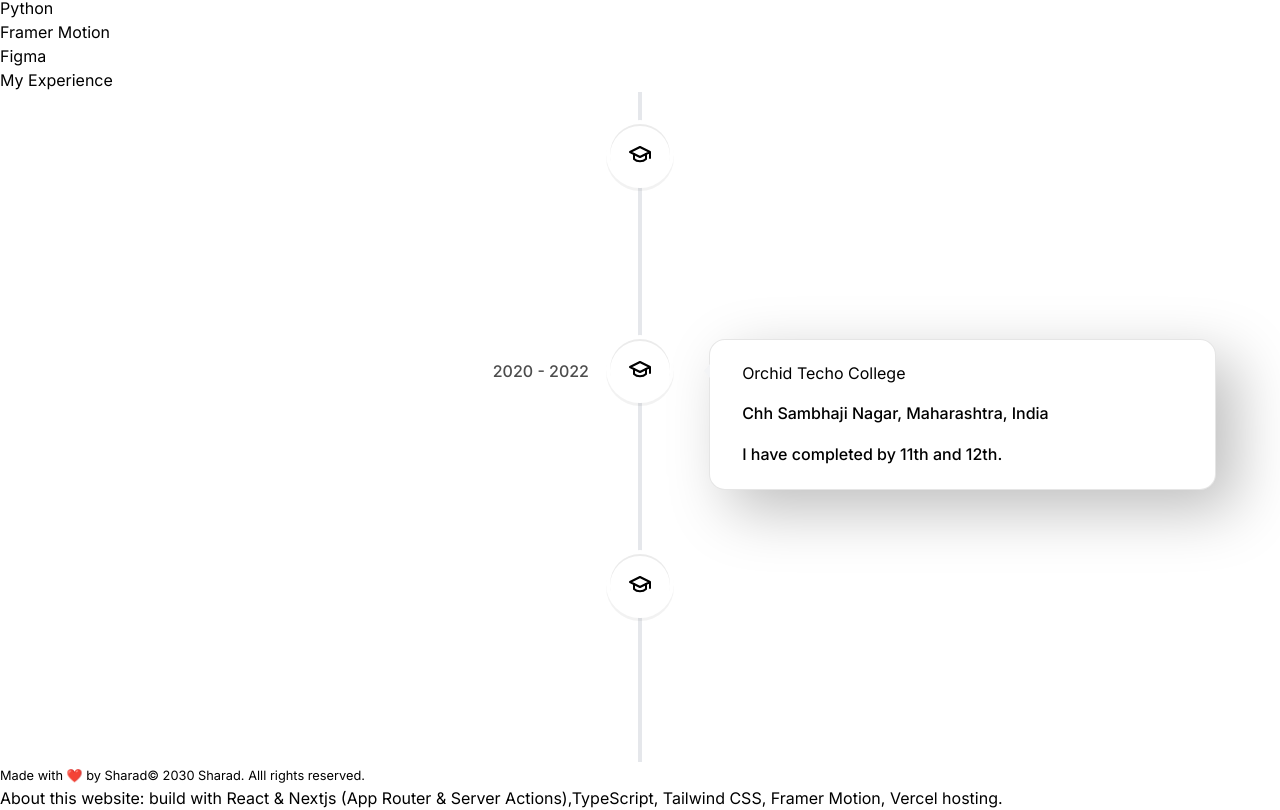
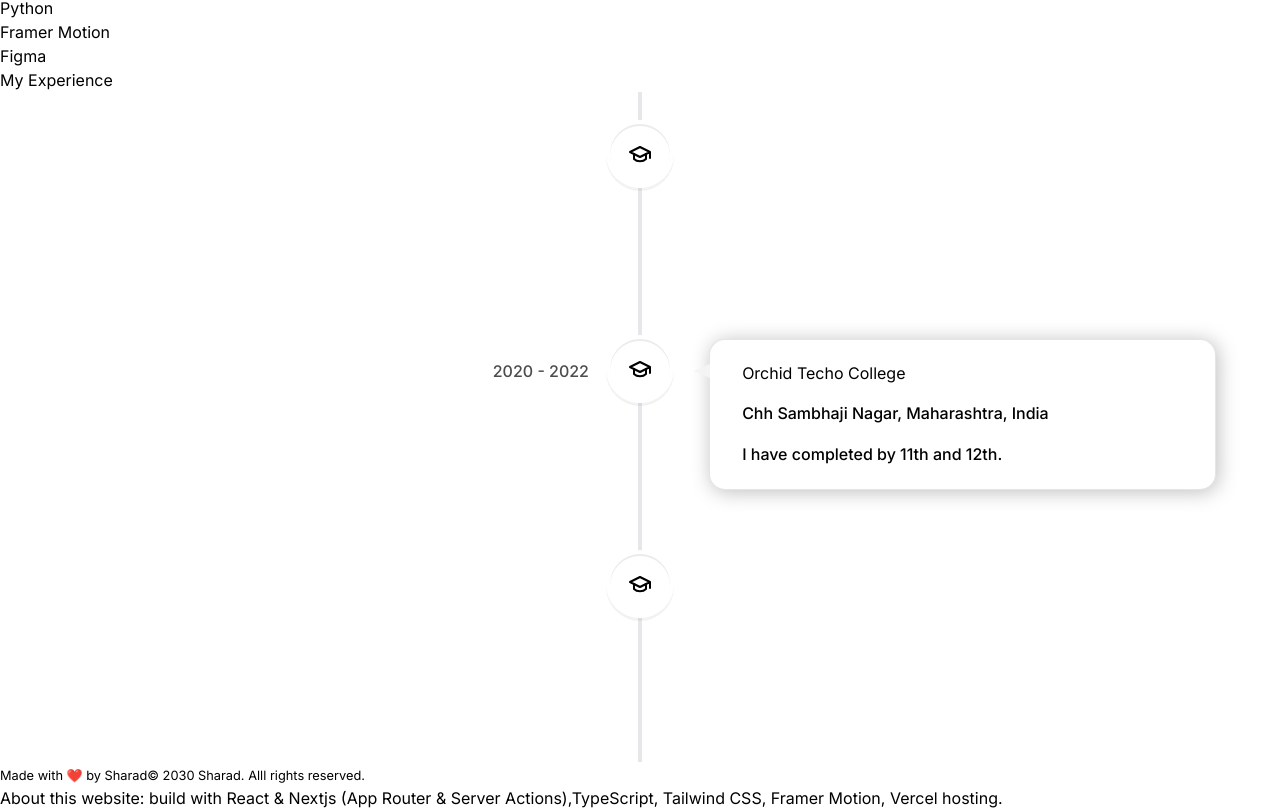
Before and after one commit to code-sharad/portfolio, a Next.js app: page / in a window 1280 px wide. Shown: the part 3701-4511 px from the top of the page. Built offline with nearby package versions, Linux system fonts and the light colour scheme.

Commit message:
add favicon

```diff
--- a/app/components/experience.tsx
+++ b/app/components/experience.tsx
@@ -11,7 +11,7 @@ import "react-vertical-timeline-component/style.min.css";
 import { InView } from "react-intersection-observer";
 import useSectionInView from "@/lib/hooks";
 function Experience() {
-  const { ref, inView } = useSectionInView("Projects", 0.5);
+  const { ref, inView } = useSectionInView("Projects", 0.3);
 
   return (
     <section ref={ref} id="experience" className="scroll-mt-28 mb-28 sm:mb-40">
@@ -28,10 +28,11 @@ function Experience() {
                 borderRadius: "1rem",
                 textAlign: "left",
                 padding: "1.3rem 2rem",
-                WebkitBoxShadow:"20px 20px 60px #bebebe ",
+                WebkitBoxShadow:"2px 2px 20px #bebebe ",
               }}
               contentArrowStyle={{
-                borderRight: "0.4rem solid  #f3f4f6",
+                borderRight: "1rem solid  #f3f4f6",
+
               }}
               date={item.date}
               icon={item.icon}
--- a/app/layout.tsx
+++ b/app/layout.tsx
@@ -4,7 +4,7 @@ import "./globals.css";
 import Header from "./components/header";
 import ActiveSessionContextProvider from "@/context/active-session-context";
 import Footer from "./components/footer";
-import { Analytics } from '@vercel/analytics/react';
+import { Analytics } from "@vercel/analytics/react";
 // import ThemeSwitch from "./components/theme-switch";
 
 const inter = Inter({ subsets: ["latin"] });
@@ -21,16 +21,17 @@ export default function RootLayout({
 }) {
   return (
     <html lang="en" className="!scroll-smooth">
-
-    <link rel="icon" href={'./public/favicon.ico'} sizes="any"/>
-      <body className={`${inter.className} bg-gray-50 text-gray-950 relative dark:bg-gray-950 dark:text-gray-50 dark:text-opacity-90 `}>
+      <link rel="icon" type="" href="/favicon.ico" sizes="any" />
+      <body
+        className={`${inter.className} bg-gray-50 text-gray-950 relative dark:bg-gray-950 dark:text-gray-50 dark:text-opacity-90 `}
+      >
         <div className="bg-[#fbe2e3] absolute top-[-6rem] -z-10 right-[11rem] h-[31.25rem] w-[31.25rem] rounded-full blur-[10rem] sm:w-[68.7rem] dark:bg-[#946263"></div>
         <div className="bg-[#dbd7fb] absolute top-[-6rem] right-[11rem] h-[31.25rem] w-[50rem] -z-10 rounded-full blur-[10rem] sm:w-[68.7rem] md:left[-32rem] lg:left-[-28rem] xl:left-[-15rem] 2xl:left-[-5rem] dark:bg-[#676394]"></div>
         <ActiveSessionContextProvider>
           <Header />
           {children}
-          <Footer/>
-          <Analytics/>
+          <Footer />
+          <Analytics />
         </ActiveSessionContextProvider>
         {/* <ThemeSwitch/> */}
       </body>
```
Also changed, not shown: 2 other files (tests, documents, lock files or other folders).
